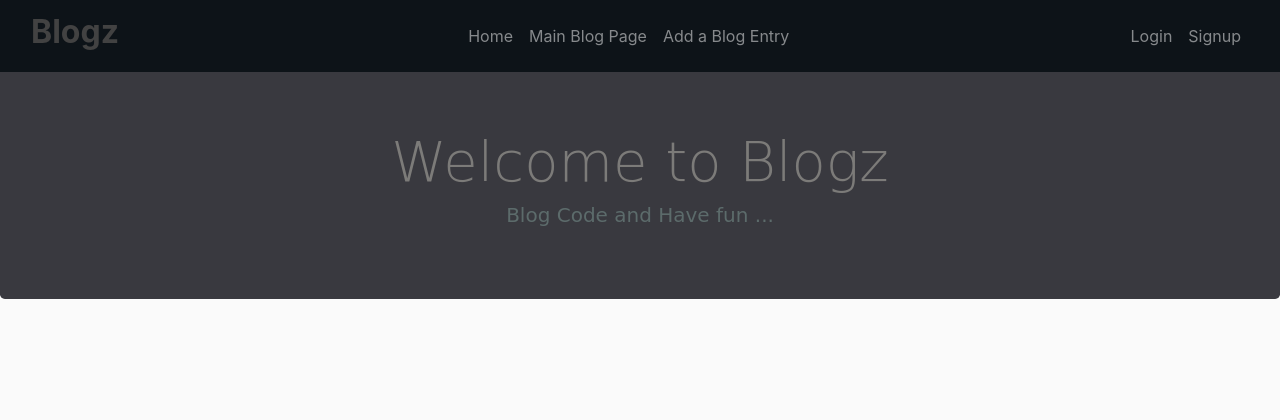
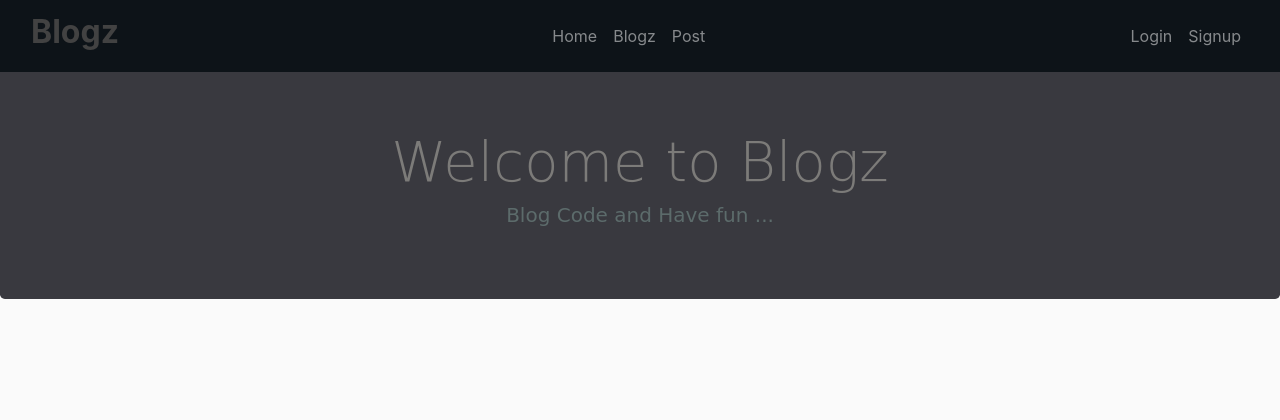
Before and after one commit to adonayab/blogz_with_bootstrap, a Flask app: page /blog in a window 1280 px wide. Shown: the top 420 px of the page. Run offline with Flask 2, Linux system fonts and the light colour scheme; data that the repository does not hold is empty; some libraries are stand-ins or nearby versions; some web fonts are replaced.

Commit message:
Changed the nav bar title for the blogs and add a blog pages

```diff
--- a/templates/base.html
+++ b/templates/base.html
@@ -26,8 +26,8 @@
         </div>
         <div class="nav navbar-nav navbar-left">
           <a class="nav-item nav-link" href="{{ url_for('index') }}">Home</a>
-          <a class="nav-item nav-link" href="{{ url_for('blog') }}">Main Blog Page</a>
-          <a class="nav-item nav-link" href="{{ url_for('newpost') }}">Add a Blog Entry</a>
+          <a class="nav-item nav-link" href="{{ url_for('blog') }}">Blogz</a>
+          <a class="nav-item nav-link" href="{{ url_for('newpost') }}">Post</a>
         </div>
 
         {% if 'email' in session %}
```
